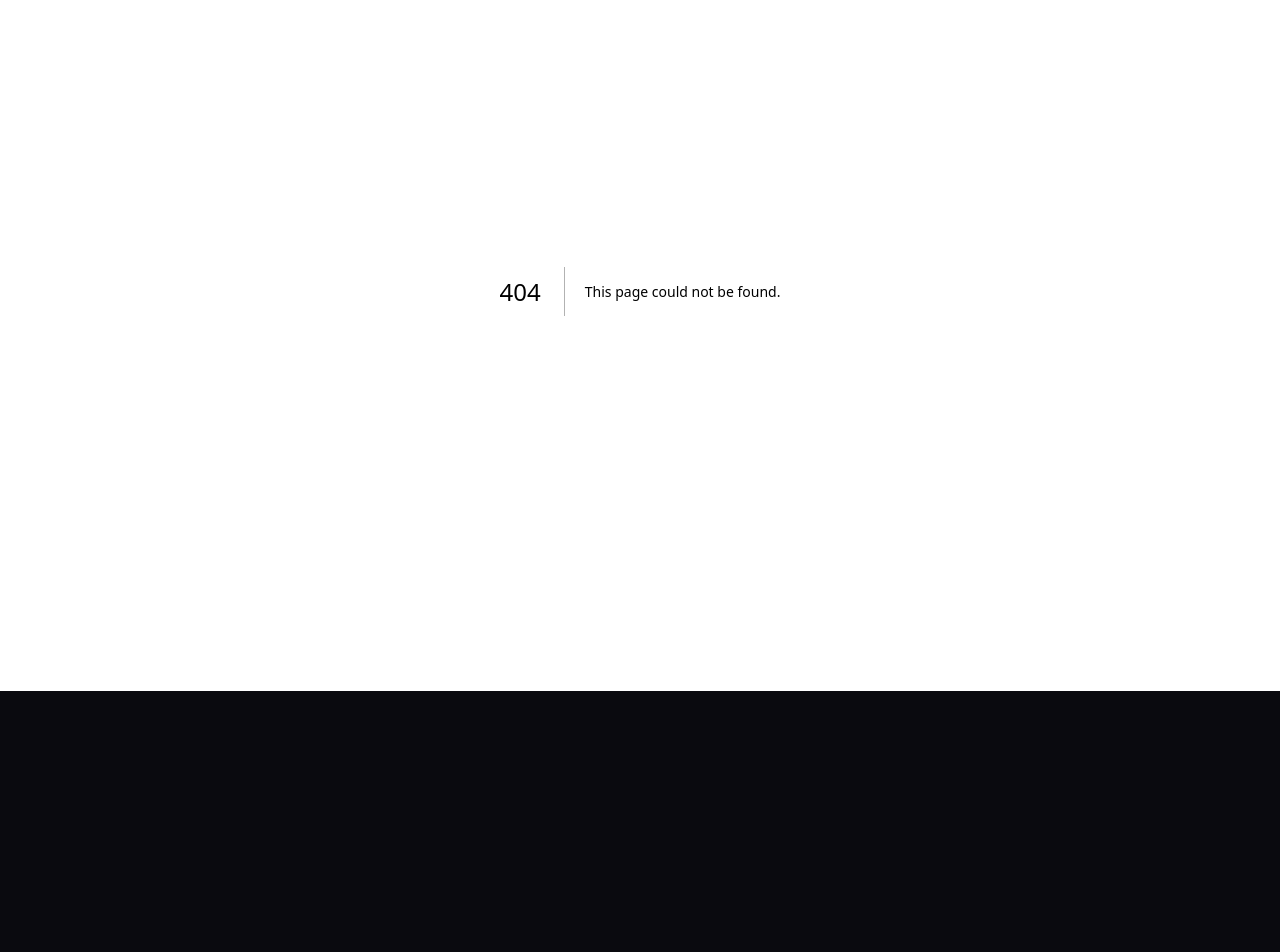
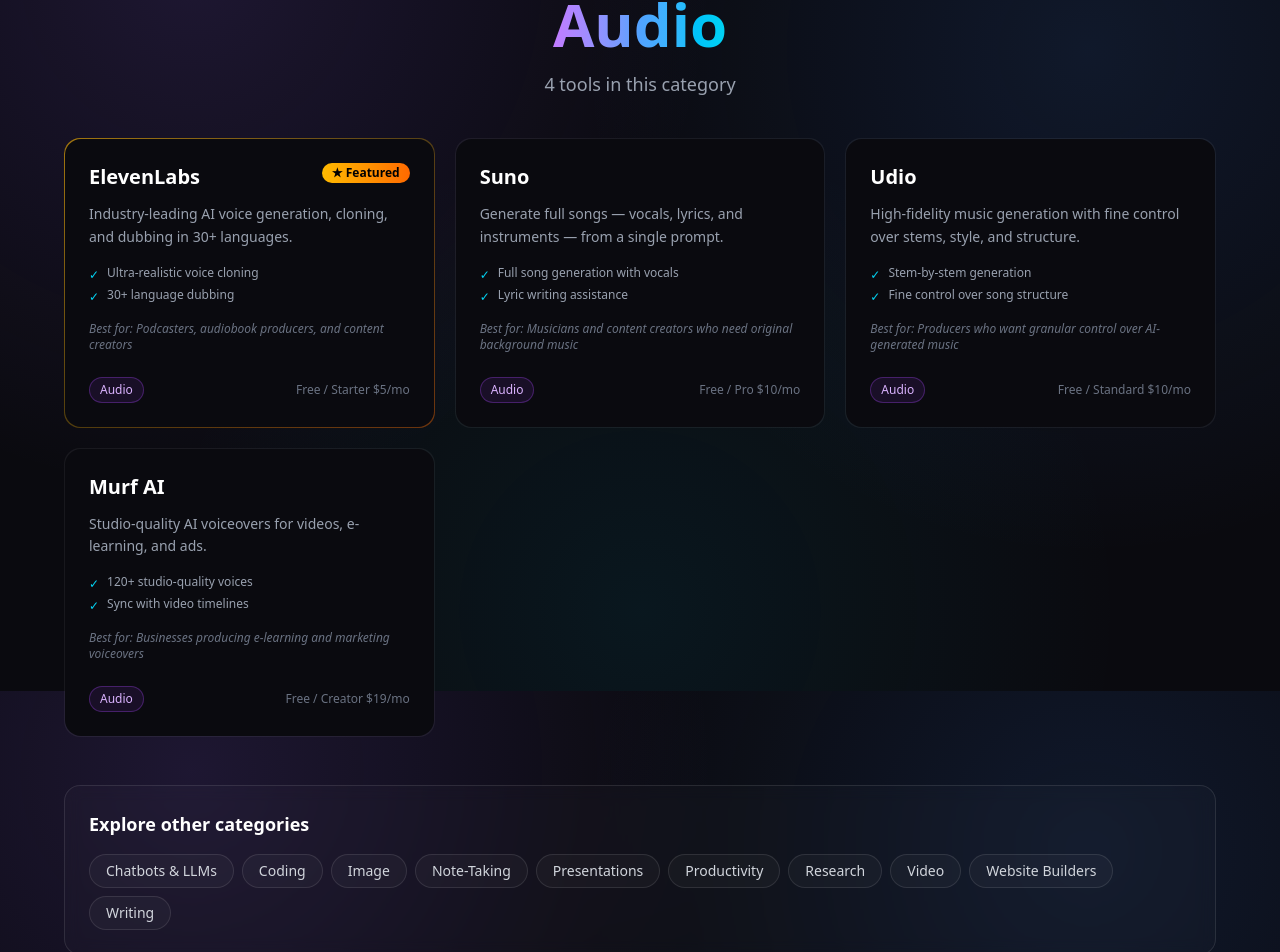
Before and after one commit to GauravBhatiatry1990/ai-universe, a Next.js app: page /category/audio in a window 1280 px wide. Before the commit this address had no page. Shown: the part 109-1061 px from the top of the page. Before the commit the page ends 800 px from the top, so only its background shows below. Built offline with nearby package versions, Linux system fonts and the light colour scheme.

Commit message:
feat: add category landing pages

```diff
--- /dev/null
+++ b/app/category/[slug]/page.tsx
@@ -0,0 +1,161 @@
+import agents from '../../../data/agents.json';
+import Link from 'next/link';
+import { notFound } from 'next/navigation';
+
+type Agent = {
+  id: number | string;
+  slug: string;
+  name: string;
+  tagline: string;
+  category: string;
+  pricing: string;
+  featured?: boolean;
+  bestFor?: string;
+  features?: string[];
+};
+
+function slugify(str: string): string {
+  return str
+    .toLowerCase()
+    .replace(/&/g, '')
+    .replace(/\s+/g, '-')
+    .replace(/[^a-z0-9-]/g, '')
+    .replace(/-+/g, '-')
+    .replace(/^-|-$/g, '');
+}
+
+export function generateStaticParams() {
+  const categories = Array.from(
+    new Set((agents as Agent[]).map((a) => a.category))
+  );
+  return categories.map((c) => ({ slug: slugify(c) }));
+}
+
+export default async function CategoryPage({
+  params,
+}: {
+  params: Promise<{ slug: string }>;
+}) {
+  const { slug } = await params;
+  const allAgents = agents as Agent[];
+  const allCategories = Array.from(new Set(allAgents.map((a) => a.category)));
+
+  const matchedCategory = allCategories.find((c) => slugify(c) === slug);
+  if (!matchedCategory) {
+    notFound();
+  }
+
+  const tools = allAgents
+    .filter((a) => a.category === matchedCategory)
+    .sort((a, b) => Number(!!b.featured) - Number(!!a.featured));
+
+  const otherCategories = allCategories
+    .filter((c) => c !== matchedCategory)
+    .sort();
+
+  return (
+    <main className="min-h-screen p-8">
+      <div className="max-w-6xl mx-auto">
+        <Link
+          href="/"
+          className="text-purple-400 hover:text-purple-300 text-sm font-medium inline-block mb-6"
+        >
+          ← Back to all tools
+        </Link>
+
+        {/* Hero */}
+        <div className="text-center mb-10">
+          <p className="text-xs font-semibold text-purple-300 mb-2 tracking-wider uppercase">
+            Category
+          </p>
+          <h1 className="text-5xl md:text-6xl font-bold mb-4">
+            <span className="bg-gradient-to-r from-purple-400 via-blue-400 to-cyan-400 bg-clip-text text-transparent">
+              {matchedCategory}
+            </span>
+          </h1>
+          <p className="text-lg text-gray-400">
+            {tools.length} tool{tools.length !== 1 ? 's' : ''} in this category
+          </p>
+        </div>
+
+        {/* Grid */}
+        <div className="grid grid-cols-1 md:grid-cols-2 lg:grid-cols-3 gap-5 mb-12">
+          {tools.map((agent) => (
+            <Link
+              key={agent.id}
+              href={`/agent/${agent.slug}`}
+              className={
+                "group relative rounded-2xl p-[1px] transition " +
+                (agent.featured
+                  ? "bg-gradient-to-br from-amber-400/60 via-yellow-500/30 to-orange-500/40 hover:from-amber-400 hover:via-yellow-500/60 hover:to-orange-500/70"
+                  : "bg-white/[0.06] hover:bg-gradient-to-br hover:from-purple-500/50 hover:via-blue-500/50 hover:to-cyan-400/50")
+              }
+            >
+              <div className="relative h-full rounded-2xl bg-[#0a0a0f] p-6 flex flex-col">
+                <div className="flex justify-between items-start mb-3 gap-2">
+                  <h2 className="text-xl font-semibold text-white group-hover:text-transparent group-hover:bg-gradient-to-r group-hover:from-purple-300 group-hover:to-cyan-300 group-hover:bg-clip-text transition">
+                    {agent.name}
+                  </h2>
+                  {agent.featured && (
+                    <span className="bg-gradient-to-r from-amber-400 to-orange-500 text-black text-xs font-bold px-2.5 py-0.5 rounded-full whitespace-nowrap">
+                      ★ Featured
+                    </span>
+                  )}
+                </div>
+
+                <p className="text-gray-400 mb-4 text-sm leading-relaxed">
+                  {agent.tagline}
+                </p>
+
+                {agent.features && agent.features.length > 0 && (
+                  <ul className="mb-4 space-y-1">
+                    {agent.features.slice(0, 2).map((f) => (
+                      <li
+                        key={f}
+                        className="flex items-start gap-2 text-xs text-gray-400"
+                      >
+                        <span className="text-cyan-400 mt-0.5">✓</span>
+                        <span className="line-clamp-1">{f}</span>
+                      </li>
+                    ))}
+                  </ul>
+                )}
+
+                {agent.bestFor && (
+                  <p className="text-xs text-gray-500 italic mb-4 line-clamp-2">
+                    Best for: {agent.bestFor}
+                  </p>
+                )}
+
+                <div className="mt-auto flex items-center justify-between pt-2">
+                  <span className="inline-block rounded-full border border-purple-500/30 bg-purple-500/10 px-2.5 py-1 text-xs font-medium text-purple-300">
+                    {agent.category}
+                  </span>
+                  <span className="text-xs text-gray-500">{agent.pricing}</span>
+                </div>
+              </div>
+            </Link>
+          ))}
+        </div>
+
+        {/* Other categories */}
+        <div className="rounded-2xl border border-white/10 bg-white/[0.02] backdrop-blur p-6">
+          <h2 className="text-lg font-semibold text-white mb-4">
+            Explore other categories
+          </h2>
+          <div className="flex flex-wrap gap-2">
+            {otherCategories.map((c) => (
+              <Link
+                key={c}
+                href={`/category/${slugify(c)}`}
+                className="rounded-full border border-white/10 bg-white/[0.03] hover:bg-white/[0.06] text-gray-300 hover:text-white text-sm px-4 py-1.5 transition"
+              >
+                {c}
+              </Link>
+            ))}
+          </div>
+        </div>
+      </div>
+    </main>
+  );
+}
--- a/components/AgentExplorer.tsx
+++ b/components/AgentExplorer.tsx
@@ -2,6 +2,16 @@
 
 import { useMemo, useState } from "react";
 import Link from "next/link";
+
+function slugify(str: string): string {
+  return str
+    .toLowerCase()
+    .replace(/&/g, '')
+    .replace(/\s+/g, '-')
+    .replace(/[^a-z0-9-]/g, '')
+    .replace(/-+/g, '-')
+    .replace(/^-|-$/g, '');
+}
 
 type Agent = {
   id: number | string;
@@ -99,11 +109,22 @@ export default function AgentExplorer({ agents }: { agents: Agent[] }) {
           })}
         </div>
 
-        <p className="text-sm text-gray-500">
-          {filtered.length} tool{filtered.length !== 1 ? "s" : ""}
-          {category !== "All" ? ` in ${category}` : ""}
-          {query ? ` matching "${query}"` : ""}
-        </p>
+        {/* Count + category page link */}
+        <div className="flex items-center gap-3 flex-wrap text-sm">
+          <span className="text-gray-500">
+            {filtered.length} tool{filtered.length !== 1 ? "s" : ""}
+            {category !== "All" ? ` in ${category}` : ""}
+            {query ? ` matching "${query}"` : ""}
+          </span>
+          {category !== "All" && (
+            <Link
+              href={`/category/${slugify(category)}`}
+              className="text-purple-400 hover:text-purple-300 font-medium"
+            >
+              Open category page →
+            </Link>
+          )}
+        </div>
       </div>
 
       {/* Grid */}
```
